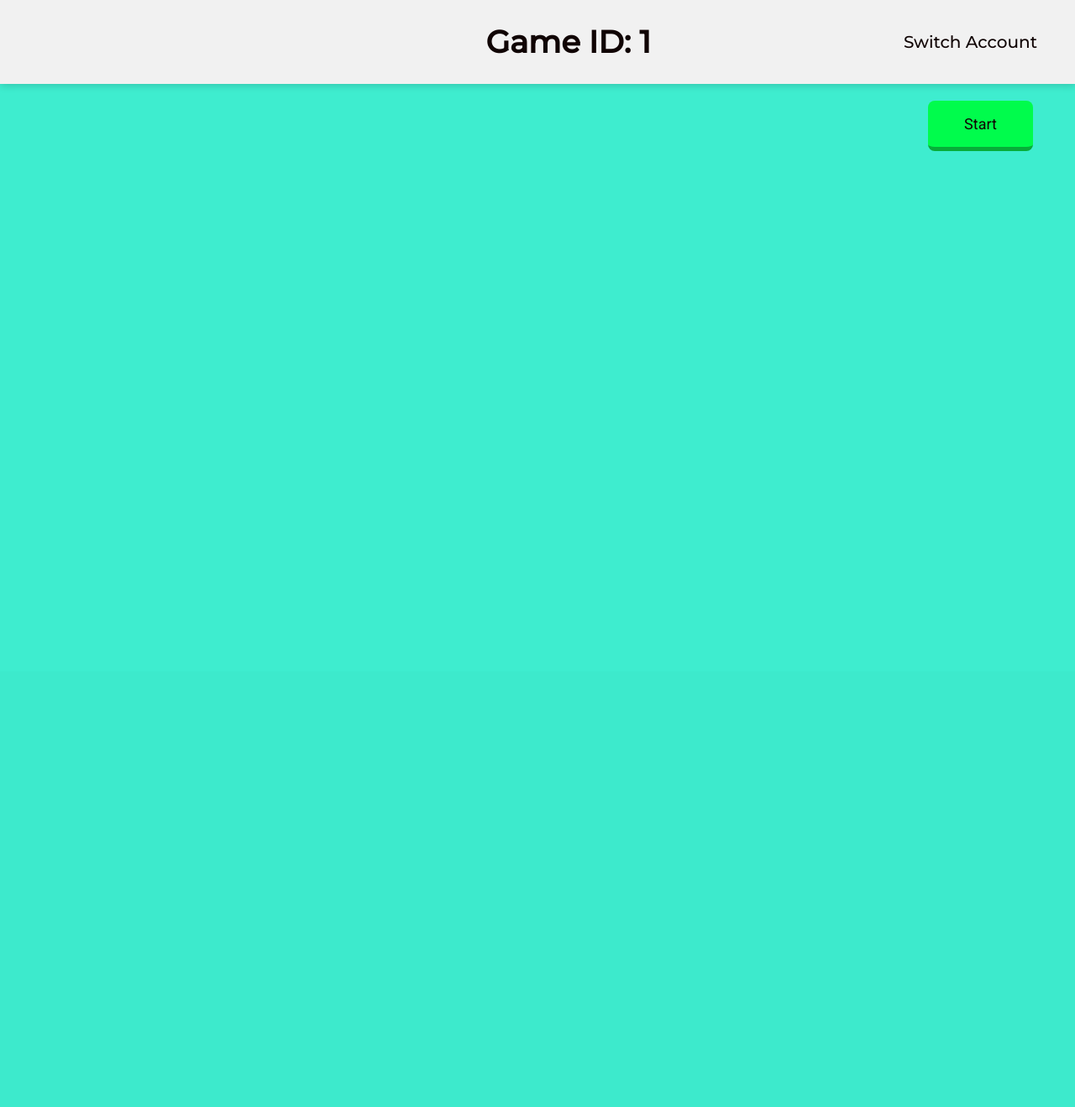
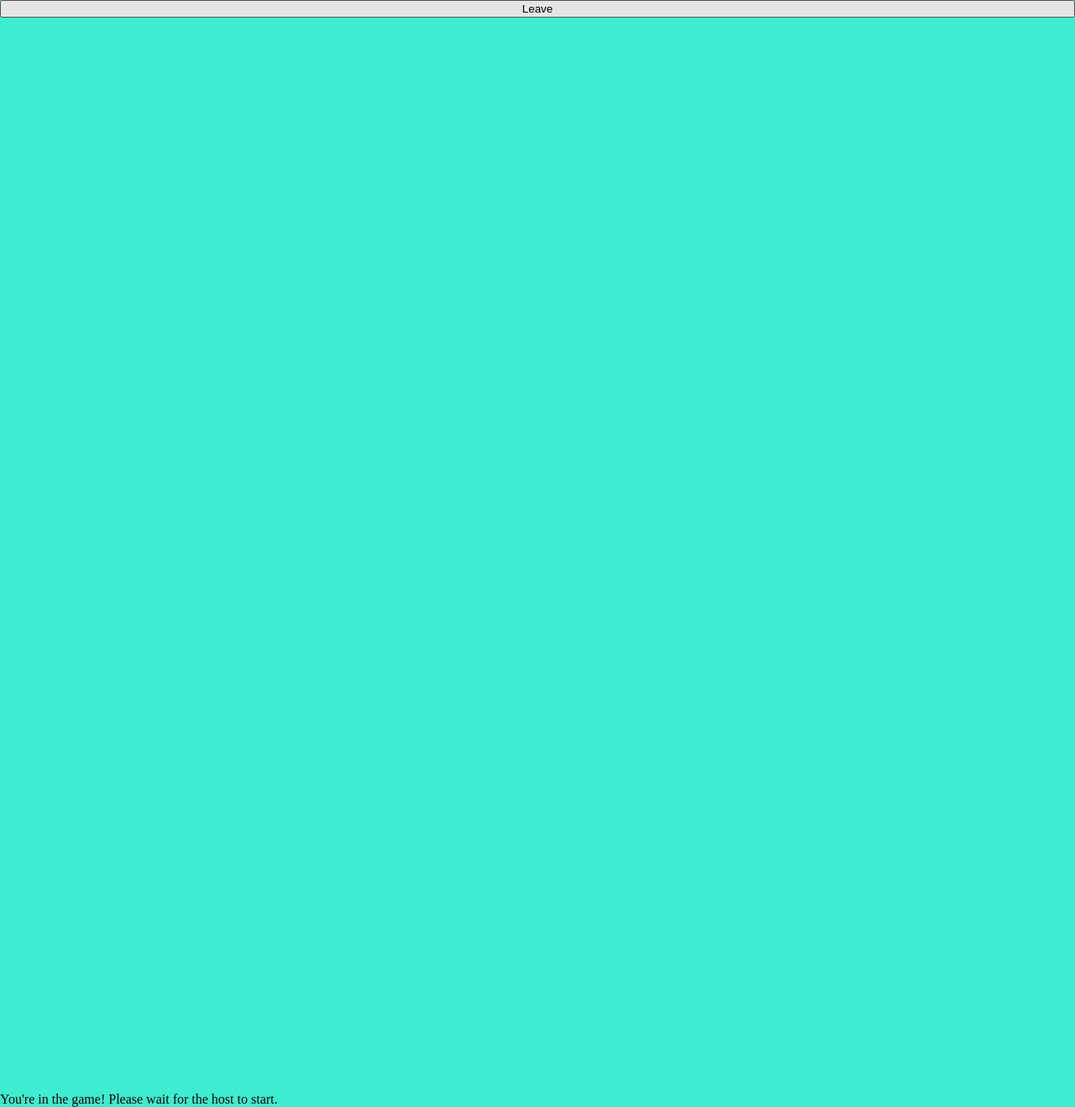
Before and after one commit to Latkecrszy/allwronganswers, a Flask app: template templates/start.html in a window 1280 px wide. Shown: the whole page at 84% size. Before the commit the page ends 180 px from the top, so only its background shows below. Run offline with Flask 2, Linux system fonts and the light colour scheme; the template is opened without the code that fills it: most values are stand-ins (such as "Sample title", 1, 10 or a date in 2020); parts of the project's set-up code (start-up, migrations or seed data) failed here and were passed over; some libraries are stand-ins or nearby versions.

Commit message:
internal changes

```diff
--- a/app.py
+++ b/app.py
@@ -27,6 +27,10 @@
 @app.route("/host")
 def host():
     if request.cookies.get('login_info'):
+        login_info = json.loads(base64.b64decode(request.cookies.get('login_info')))
+        if request.args.get("id"):
+            return render_template("start.html", id=int(request.args.get("id")), player_id=int(login_info["id"]),
+                                   host="true")
         return render_template("host.html")
     else:
         return redirect("/login?redirect=/host")
@@ -45,7 +49,8 @@
             if {'info': login_info, "points": 0, "streak": 0, "correct": 0} not in game['players']:
                 game['players'].append({'info': login_info, "points": 0, "streak": 0, "correct": 0, 'answer': 0})
                 games.find_one_and_replace({"id": int(game['id'])}, game)
-            return render_template("play.html", player_id=int(login_info['id']), id=int(request.args.get("id")))
+            return render_template("start.html", id=int(request.args.get("id")), player_id=int(login_info["id"]),
+                                   host="false")
         return render_template("game_not_found.html")
     except:
         return redirect("/login?redirect=/join")
@@ -125,7 +130,7 @@
     return response
 
 
-@app.route("/create")
+@app.route("/create", methods=["POST", "GET"])
 def create():
     if request.cookies.get("login_info"):
         print(json.loads(base64.b64decode(request.cookies.get('login_info'))))
@@ -139,7 +144,8 @@
                   "players": [{'info': login_info, "points": 0, "streak": 0, "correct": 0, 'answer': 0, 'host': 'true'}],
                   "question": 1, "id": id}
         games.insert_one(insert)
-        return render_template("start.html", id=id, player_id=int(login_info["id"]))
+        return id
+
 
 
 @app.route("/answers")
@@ -205,6 +211,14 @@
         games.find_one_and_replace({"id": game['id']}, dict(game))
 
 
+
+@app.route("/deleteall")
+def deleteall():
+    for document in mongo.db.games.find():
+        mongo.db.games.find_one_and_delete(dict(document))
+    return 'done'
+
+
 app.register_error_handler(404, lambda e: "no")
 
 if __name__ == "__main__":
--- a/static/play.js
+++ /dev/null
@@ -1,4 +0,0 @@
-async function leave(id, player_id) {
-    await fetch(`https://allwronganswers.com/remove_player?id=${id}&player_id=${player_id}`)
-    location.replace("/join")
-}
--- a/static/start.js
+++ b/static/start.js
@@ -29,5 +29,10 @@
 }
 
 function start() {
+
+}
+
+async function leave(id, player_id) {
+    await fetch(`https://allwronganswers.com/remove_player?id=${id}&player_id=${player_id}`)
     location.replace("/join")
 }
--- a/templates/start.html
+++ b/templates/start.html
@@ -11,7 +11,9 @@
         <meta name=”robots” content="index, follow">
         <meta name="viewport" content="width=device-width, initial-scale=1"/>
     </head>
-    <body onload="showPlayers({{ id }})">
+    <body>
+        {% if host == "true" %}
+            <script>showPlayers({{ id }})</script>
             <div id="pregame">
                 <header>
                     <div id="id">Game ID: {{ id }}</div>
@@ -20,5 +22,10 @@
                 <button onclick="start()" id="start" class="button">Start</button>
                 <div id="players"></div>
             </div>
+        {% else %}
+            <button onclick="leave({{ id }}, {{ player_id }})" id="leave">Leave</button>
+            <img src="{{ url_for('static', filename='images/check.gif') }}" id="check">
+            <div id="wait">You're in the game! Please wait for the host to start.</div>
+        {% endif %}
     </body>
 </html>
```
Also changed, not shown: templates/host.html (+9 -2 lines). Lines whose indentation alone changed are shown as unchanged.
